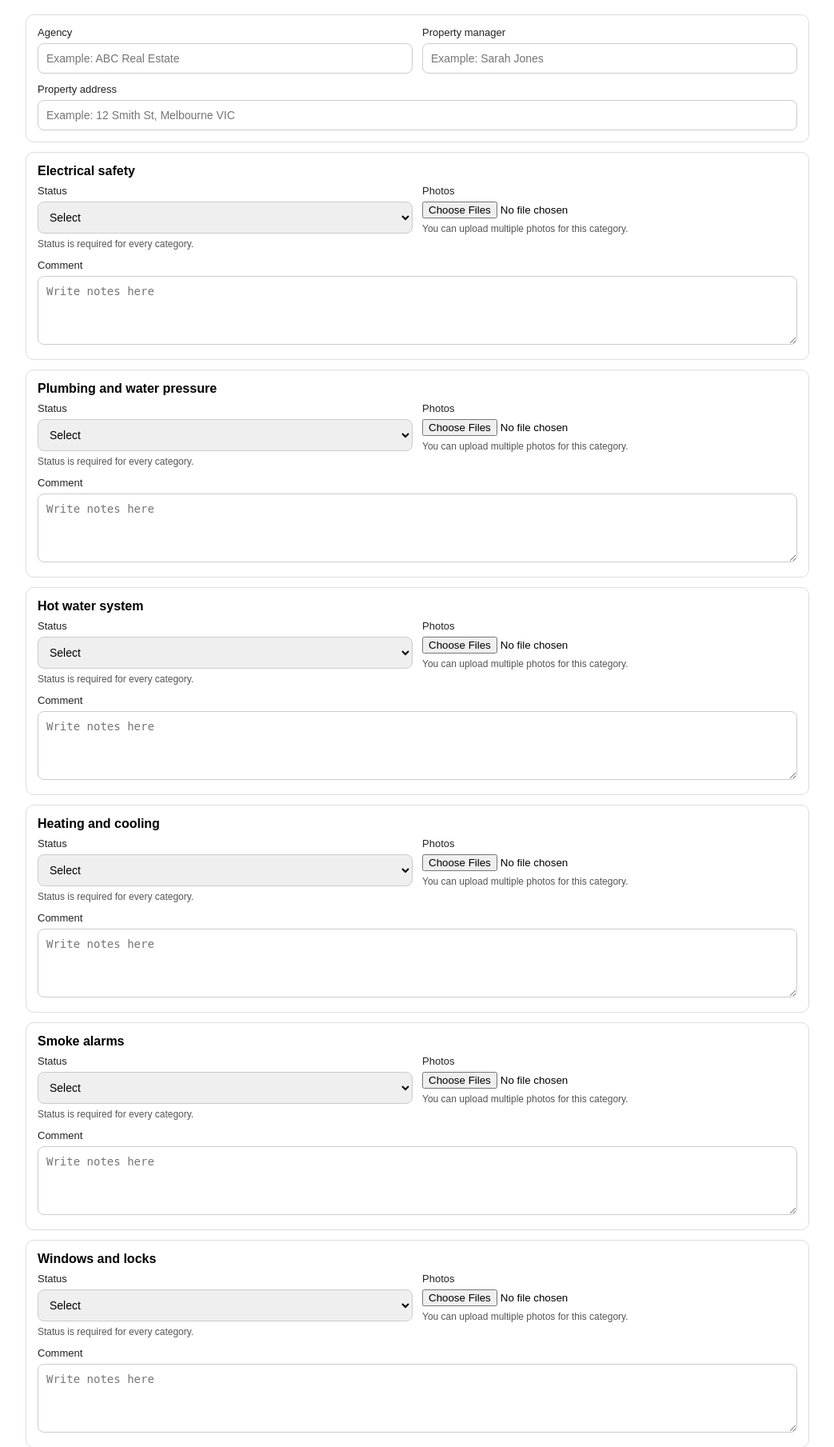
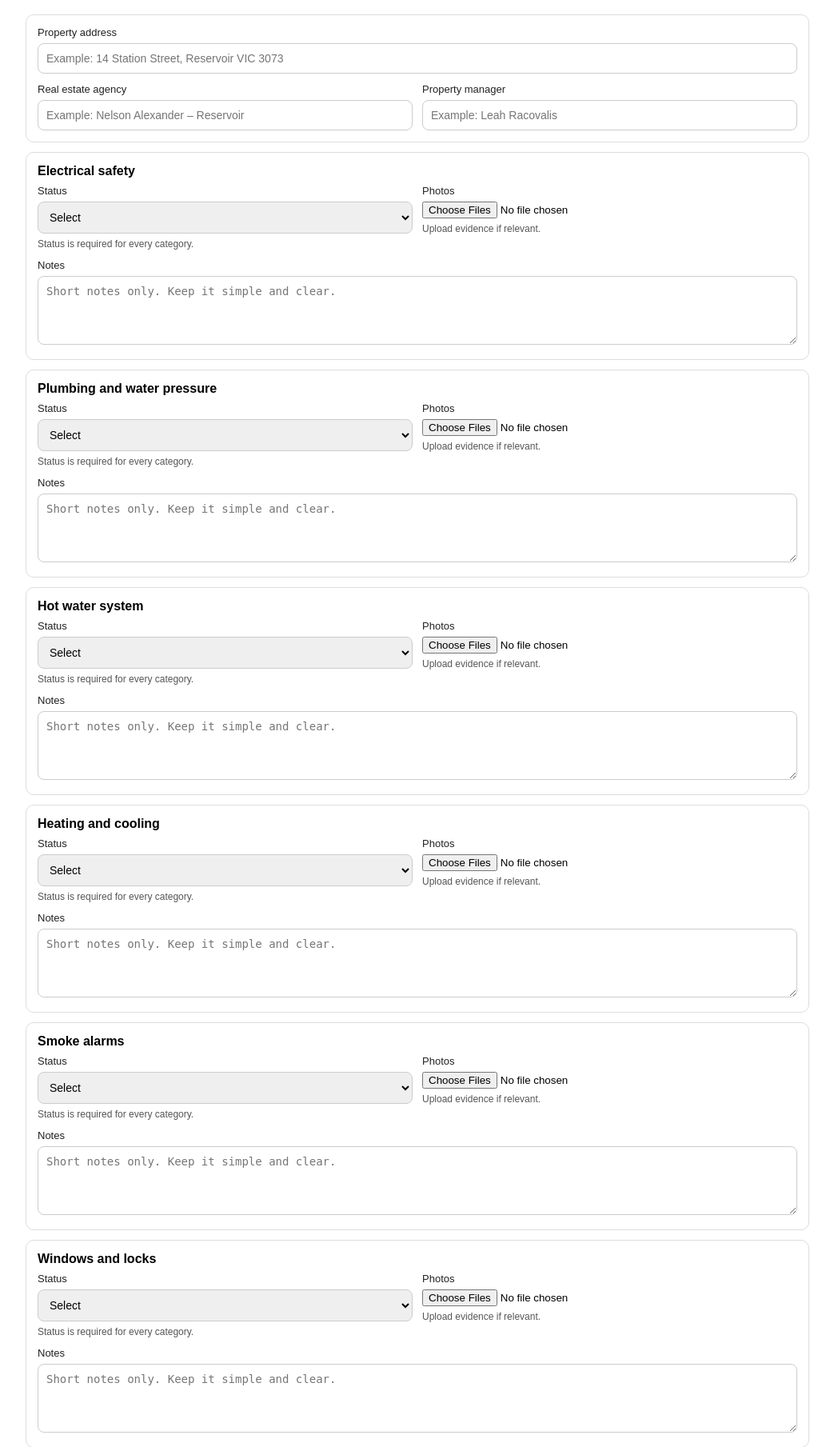
Before and after one commit to John-star-begi/rms_app, a FastAPI app: page / in a window 1280 px wide. Shown: the part 139-1948 px from the top of the page at 80% size, without its empty margins (118-1161 px from the left). Run offline with FastAPI, Linux system fonts and the light colour scheme.

Commit message:
Update form.html

```diff
--- a/templates/form.html
+++ b/templates/form.html
@@ -1,4 +1,4 @@
-<!DOCTYPE html>
+<!doctype html>
 <html lang="en">
 <head>
   <meta charset="UTF-8" />
@@ -38,7 +38,6 @@
     .success a { font-weight: 700; }
     .hint { color: #555; font-size: 12px; margin-top: 6px; }
     .full { grid-column: 1 / -1; }
-      .footer { margin-top: 22px; font-size: 12px; color: #555; }
   </style>
 </head>
 
@@ -61,19 +60,19 @@
     <form method="post" action="/generate" enctype="multipart/form-data">
       <div class="card">
         <div class="row">
+          <div class="full">
+            <label for="property_address">Property address</label>
+            <input id="property_address" name="property_address" type="text" placeholder="Example: 14 Station Street, Reservoir VIC 3073" />
+          </div>
+
           <div>
-              <label for="agency">Agency</label>
-              <input id="agency" name="agency" type="text" placeholder="Example: ABC Real Estate" />
+            <label for="agency">Real estate agency</label>
+            <input id="agency" name="agency" type="text" placeholder="Example: Nelson Alexander – Reservoir" />
           </div>
 
           <div>
             <label for="property_manager">Property manager</label>
-              <input id="property_manager" name="property_manager" type="text" placeholder="Example: Sarah Jones" />
-            </div>
-
-            <div class="full">
-              <label for="property_address">Property address</label>
-              <input id="property_address" name="property_address" type="text" placeholder="Example: 12 Smith St, Melbourne VIC" />
+            <input id="property_manager" name="property_manager" type="text" placeholder="Example: Leah Racovalis" />
           </div>
         </div>
       </div>
@@ -98,12 +97,12 @@
           <div>
             <label for="{{ key }}_photos">Photos</label>
             <input id="{{ key }}_photos" name="{{ key }}_photos" type="file" accept="image/*" multiple />
-              <div class="hint">You can upload multiple photos for this category.</div>
+            <div class="hint">Upload evidence if relevant.</div>
           </div>
 
           <div class="full">
-              <label for="{{ key }}_comment">Comment</label>
-              <textarea id="{{ key }}_comment" name="{{ key }}_comment" placeholder="Write notes here"></textarea>
+            <label for="{{ key }}_comment">Notes</label>
+            <textarea id="{{ key }}_comment" name="{{ key }}_comment" placeholder="Short notes only. Keep it simple and clear."></textarea>
           </div>
         </div>
       </div>
@@ -114,10 +113,6 @@
         <div class="hint">After generating, you will see a download link at the top.</div>
       </div>
     </form>
-
-      <div class="footer">
-        Health check: <a href="/health" target="_blank" rel="noopener">/health</a>
-      </div>
   </div>
 </body>
 </html>
```
Lines whose indentation alone changed are shown as unchanged.
